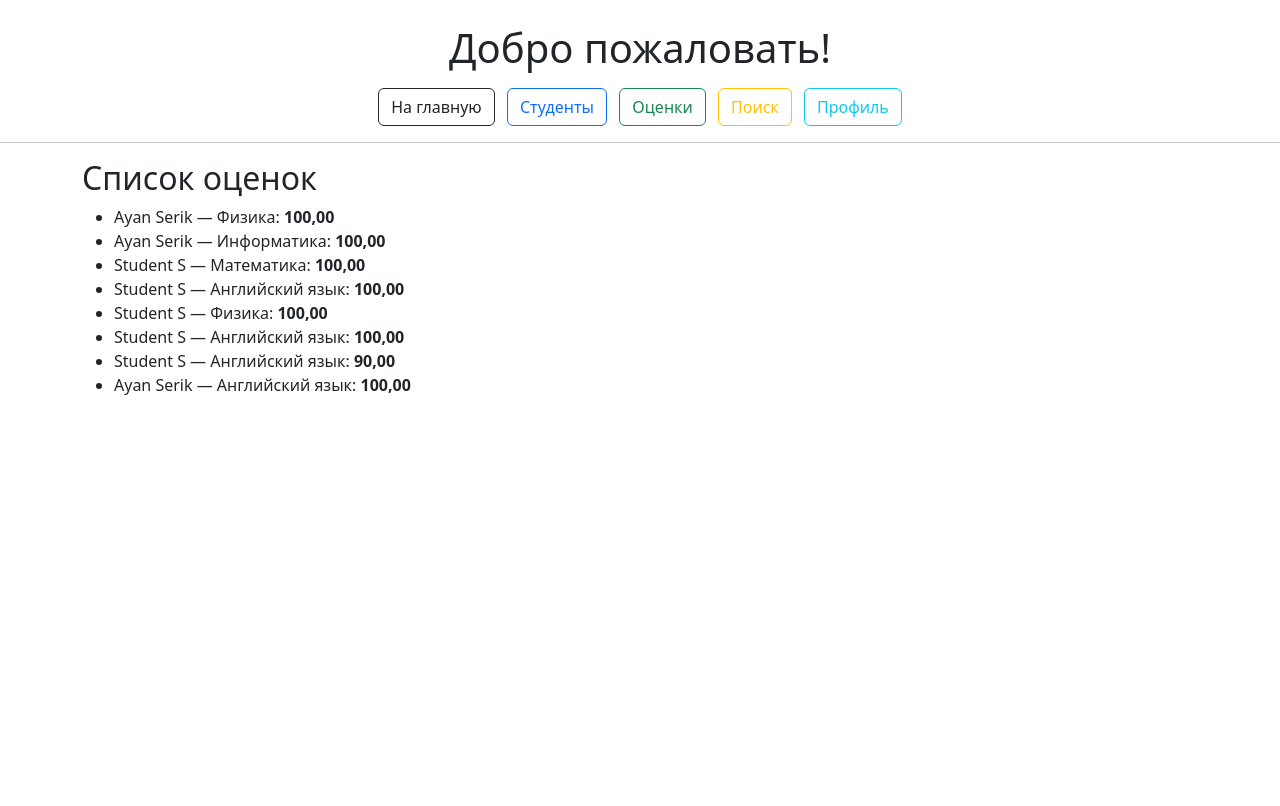
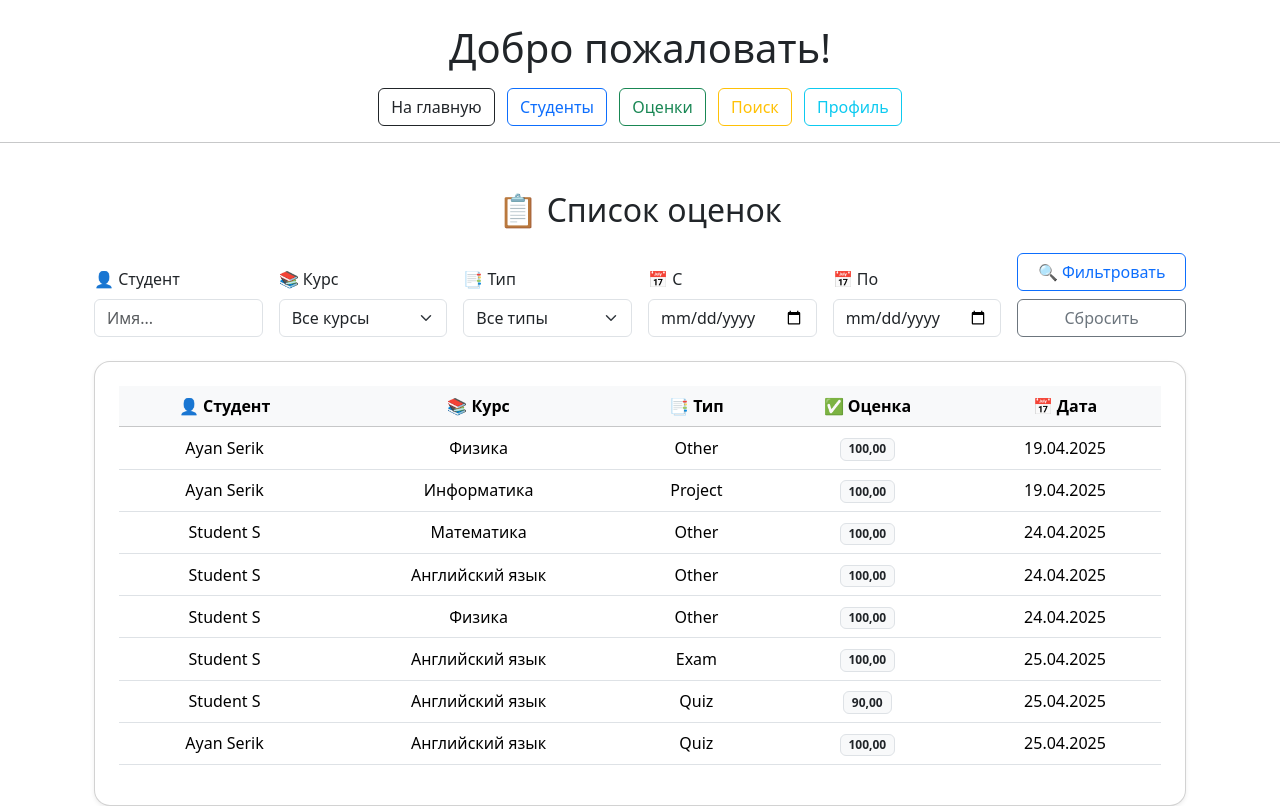
Before and after one commit to Saken112/djangowebapp, a Django app: page /grades/ in a window 1280 px wide. Before the commit the page ends 395 px from the top, so only its background shows below. Run offline with Django 4.2, Linux system fonts and the light colour scheme; a user stored in the database is signed in; data comes from the database, SQL or seed files in the repository; both versions use the stored data as it was after the commit.

Commit message:
new changes

```diff
--- a/education/models.py
+++ b/education/models.py
@@ -3,6 +3,7 @@ from django.contrib.auth.models import AbstractUser
 from django.conf import settings
 from django.core.validators import MinValueValidator, MaxValueValidator
 from django.contrib.auth.decorators import login_required
+from decimal import Decimal
 
 
 class CustomUser(AbstractUser):
@@ -23,11 +24,26 @@ class Student(models.Model):
     enrollment_date = models.DateField(auto_now_add=True)
 
     def final_grade_for_course(self, course):
+        GRADE_WEIGHTS = {
+            'exam': Decimal('0.5'),
+            'project': Decimal('0.3'),
+            'quiz': Decimal('0.1'),
+            'homework': Decimal('0.1'),
+            'other': Decimal('0.1'),
+        }
+
         grades = self.grade_set.filter(course=course)
         if grades.exists():
-            total_weight = sum(g.weight for g in grades)
-            weighted_sum = sum(g.grade * g.weight for g in grades)
+            weighted_sum = Decimal('0')
+            total_weight = Decimal('0')
+
+            for g in grades:
+                weight = GRADE_WEIGHTS.get(g.grade_type, Decimal('0.1'))
+                weighted_sum += g.grade * weight
+                total_weight += weight
+
             return round(weighted_sum / total_weight, 2) if total_weight else None
+
         return None
 
     def __str__(self):
--- a/education/templates/education/grade_list.html
+++ b/education/templates/education/grade_list.html
@@ -1,15 +1,95 @@
 {% extends "base.html" %}
 {% block content %}
-  <h2>Список оценок</h2>
-  <ul>
-    {% for grade in grades %}
-      <li>{{ grade.student }} — {{ grade.course }}: <strong>{{ grade.grade }}</strong></li>
-    {% empty %}
-      <li>Оценок пока нет.</li>
-    {% endfor %}
-  </ul>
+<div class="container mt-5">
+    <h2 class="text-center mb-4">📋 Список оценок</h2>
 
-  {% if user.is_teacher %}
-    <a href="{% url 'add_grade' %}">Добавить новую оценку</a>
-  {% endif %}
+    <form method="get" class="row g-3 mb-4 align-items-end justify-content-center">
+        <!-- Студент -->
+        <div class="col-md-2">
+            <label class="form-label">👤 Студент</label>
+            <input type="text" name="student_name" class="form-control" placeholder="Имя..." value="{{ request.GET.student_name }}">
+        </div>
+
+        <!-- Курс -->
+        <div class="col-md-2">
+            <label class="form-label">📚 Курс</label>
+            <select name="course" class="form-select">
+                <option value="">Все курсы</option>
+                {% for c in all_courses %}
+                    <option value="{{ c.id }}" {% if request.GET.course == c.id|stringformat:"s" %}selected{% endif %}>{{ c.name }}</option>
+                {% endfor %}
+            </select>
+        </div>
+
+        <!-- Тип оценки -->
+        <div class="col-md-2">
+            <label class="form-label">📑 Тип</label>
+            <select name="grade_type" class="form-select">
+                <option value="">Все типы</option>
+                {% for key, label in grade_types %}
+                    <option value="{{ key }}" {% if request.GET.grade_type == key %}selected{% endif %}>{{ label }}</option>
+                {% endfor %}
+            </select>
+        </div>
+
+        <!-- С -->
+        <div class="col-md-2">
+            <label class="form-label">📅 С</label>
+            <input type="date" name="date_from" class="form-control" value="{{ request.GET.date_from }}">
+        </div>
+
+        <!-- По -->
+        <div class="col-md-2">
+            <label class="form-label">📅 По</label>
+            <input type="date" name="date_to" class="form-control" value="{{ request.GET.date_to }}">
+        </div>
+
+        <!-- Кнопки -->
+        <div class="col-md-2 d-grid gap-2">
+            <button type="submit" class="btn btn-outline-primary">🔍 Фильтровать</button>
+            <a href="{% url 'grade_list' %}" class="btn btn-outline-secondary">Сбросить</a>
+        </div>
+    </form>
+
+    {% if grades %}
+    <div class="card shadow-sm rounded-4 p-4">
+        <div class="table-responsive">
+            <table class="table table-hover align-middle text-center">
+                <thead class="table-light">
+                    <tr>
+                        <th>👤 Студент</th>
+                        <th>📚 Курс</th>
+                        <th>📑 Тип</th>
+                        <th>✅ Оценка</th>
+                        <th>📅 Дата</th>
+                    </tr>
+                </thead>
+                <tbody>
+                    {% for grade in grades %}
+                    <tr>
+                        <td>{{ grade.student }}</td>
+                        <td>{{ grade.course }}</td>
+                        <td>{{ grade.get_grade_type_display }}</td>
+                        <td><span class="badge bg-light border text-dark">{{ grade.grade }}</span></td>
+                        <td>{{ grade.date_received|date:"d.m.Y" }}</td>
+                    </tr>
+                    {% endfor %}
+                </tbody>
+            </table>
+        </div>
+    </div>
+    {% else %}
+    <div class="alert alert-info text-center mt-4">
+        Оценок не найдено по заданным фильтрам.
+    </div>
+    {% endif %}
+
+    {% if user.is_teacher %}
+    <div class="text-center mt-4">
+        <a href="{% url 'add_grade' %}" class="btn btn-outline-primary rounded-pill px-4 py-2">
+            ➕ Добавить оценку
+        </a>
+    </div>
+    {% endif %}
+</div>
 {% endblock %}
--- a/education/views.py
+++ b/education/views.py
@@ -11,6 +11,7 @@ from django.contrib.auth import get_user_model
 from django.db.models import Prefetch
 from django.contrib import messages
 from decimal import Decimal
+from django.utils.dateparse import parse_date
 
 
 User = get_user_model()
@@ -57,6 +58,8 @@ def login_view(request):
     else:
         form = AuthenticationForm()
     return render(request, 'education/login.html', {'form': form})
+
+
 
 
 @login_required
@@ -113,8 +116,33 @@ def add_grade(request):
 
 @login_required
 def grade_list(request):
-    grades = Grade.objects.select_related('student', 'course').all()
-    return render(request, 'education/grade_list.html', {'grades': grades})
+    grades = Grade.objects.select_related('student', 'course')
+    all_courses = Course.objects.all()
+
+    course_id = request.GET.get('course')
+    grade_type = request.GET.get('grade_type')
+    date_from = request.GET.get('date_from')
+    date_to = request.GET.get('date_to')
+    student_name = request.GET.get('student_name')
+
+    if course_id:
+        grades = grades.filter(course__id=course_id)
+    if grade_type:
+        grades = grades.filter(grade_type=grade_type)
+    if student_name:
+        grades = grades.filter(
+            student__first_name__icontains=student_name
+        ) | grades.filter(student__last_name__icontains=student_name)
+    if date_from:
+        grades = grades.filter(date_received__gte=parse_date(date_from))
+    if date_to:
+        grades = grades.filter(date_received__lte=parse_date(date_to))
+
+    return render(request, 'education/grade_list.html', {
+        'grades': grades,
+        'all_courses': all_courses,
+        'grade_types': Grade.GRADE_TYPE_CHOICES,
+    })
 
 @login_required
 def edit_profile(request):
```
Also changed, not shown: db.sqlite3.
